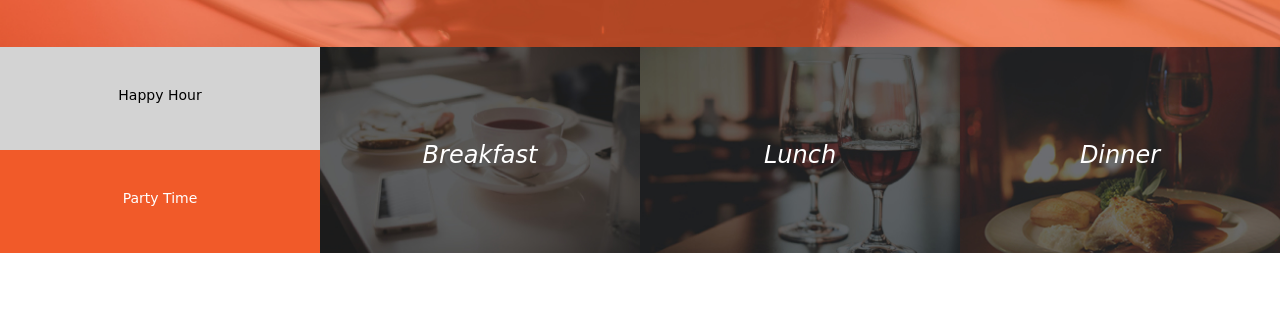
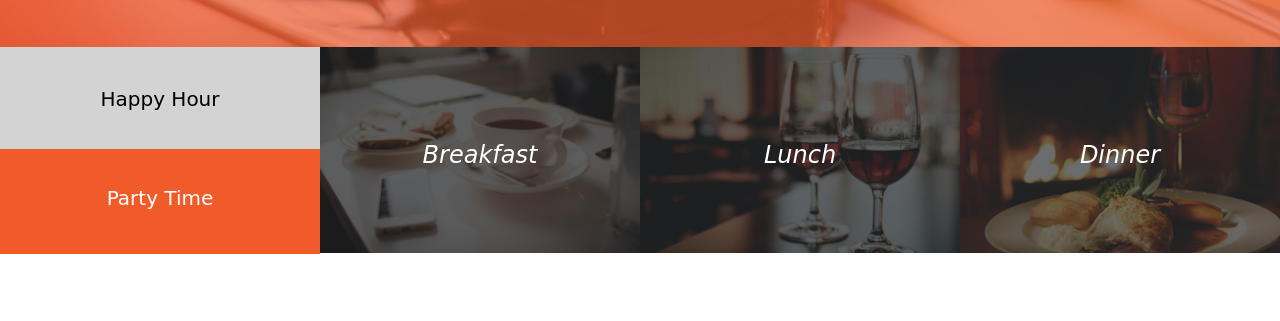
Before and after one commit to Asaph101/Anitas-kitchen-, a plain HTML site: page index.html in a window 1280 px wide. Shown: the part 422-743 px from the top of the page. Drawn offline with Linux system fonts and the light colour scheme.

Commit message:
Will adjust font-size of the happy and party id's

```diff
--- a/css/styles.css
+++ b/css/styles.css
@@ -19,15 +19,17 @@
   color: black;
   background-color: lightgrey;
   padding-top: 38px;
-  padding-bottom: 45px;
+  padding-bottom: 36px;
   margin-bottom: 0px;
+  font-size: 20px;
 }
 
 #party {
   color: white;
   background-color: #F15A29;
-  padding-top: 38px;
-  padding-bottom: 45px;
+  padding-top: 35px;
+  padding-bottom: 41px;
+  font-size: 20px;
 }
 
 .feat {
```
